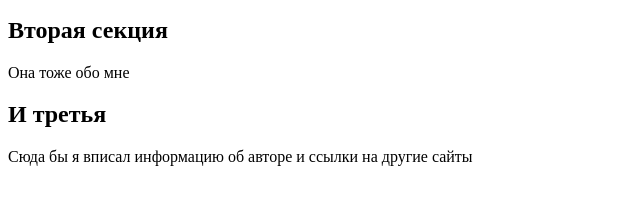
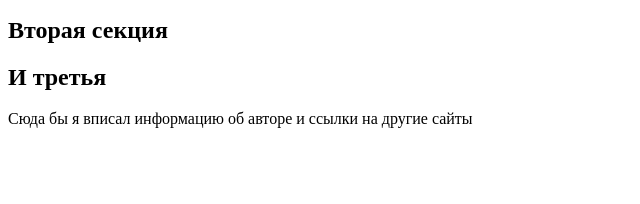
Before and after one commit to alina2345804/git-lessons, a plain HTML site: page index.html in a window 1280 px wide. Shown: the part 306-510 px from the top of the page, without its empty margins (0-640 px from the left). Drawn offline with Linux system fonts and the light colour scheme.

Commit message:
change index.html

```diff
--- a/index.html
+++ b/index.html
@@ -26,11 +26,9 @@
           </section>
           <section>
             <h2>Вторая секция</h2>
-            <p>Она тоже обо мне</p>
           </section>
           <section>
             <h2>И третья</h2>
-
           </section>
         </article>
       </main>
```
